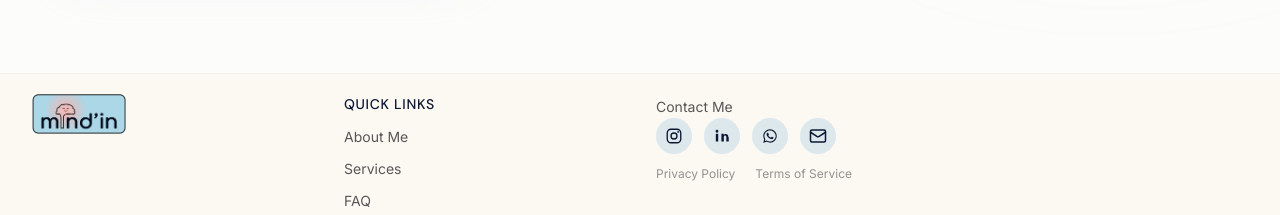
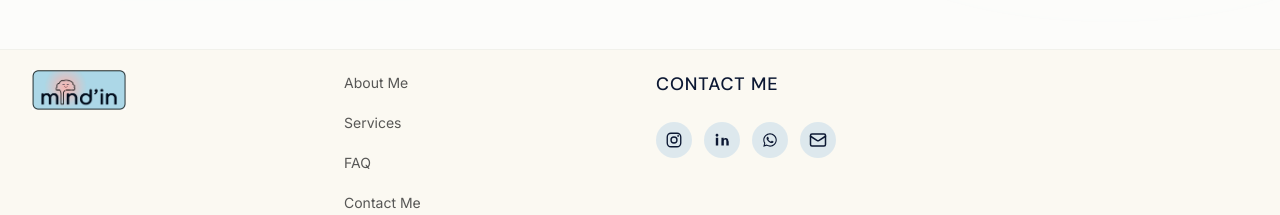
Before and after one commit to VenikaS/mindin-website, a Next.js app: page /about in a window 1280 px wide. Shown: the part 1858-2073 px from the top of the page. Built offline with nearby package versions, Linux system fonts and the light colour scheme.

Commit message:
about me section changes

```diff
--- a/src/app/about/page.tsx
+++ b/src/app/about/page.tsx
@@ -17,8 +17,8 @@ export default function AboutPage() {
       {/* Main Container */}
       <div className="relative z-10 mx-auto max-w-7xl px-6 md:px-8 pt-2 md:pt-4">
         {/* Therapist Bio Section */}
-        <div className="grid grid-cols-1 lg:grid-cols-12 gap-16 items-center mb-32">
-          <div className="lg:col-span-5 relative w-full max-w-md mx-auto">
+        <div className="grid grid-cols-1 lg:grid-cols-12 gap-16 items-start mb-32">
+          <div className="lg:col-span-5 relative w-full max-w-md mx-auto pt-2">
             <div className="absolute -inset-4 border border-primary/10 rounded-[3rem] -z-10" />
             <div className="rounded-[3rem] overflow-hidden aspect-[4/5] shadow-soft-blue w-full">
               <img
@@ -28,7 +28,7 @@ export default function AboutPage() {
               />
             </div>
           </div>
-          <div className="lg:col-span-7 space-y-6 md:pt-6">
+          <div className="lg:col-span-7 space-y-6">
             <div className="space-y-2">
               <h2 className="text-3xl md:text-4xl font-display text-text-navy flex flex-wrap items-baseline gap-2">
                 <span>Venika Singhal</span>
--- a/src/components/Footer.tsx
+++ b/src/components/Footer.tsx
@@ -72,9 +72,8 @@ export default function Footer() {
 
           {/* Quick Links */}
           <div className="md:col-span-3">
-            <h4 className="text-text-navy text-sm font-bold uppercase tracking-wider mb-2.5">Quick Links</h4>
-            <ul className="flex flex-col gap-2">
-              {["About Me", "Services", "FAQ"].map((link) => (
+            <ul className="flex flex-col gap-4">
+              {["About Me", "Services", "FAQ", "Contact Me"].map((link) => (
                 <li key={link}>
                   <Link
                     href={
@@ -96,14 +95,9 @@ export default function Footer() {
           </div>
 
           {/* Socials & Emergency Disclaimer */}
-          <div className="md:col-span-6 space-y-3">
-            <Link
-              href="/contact"
-              className="text-text-charcoal/80 text-sm hover:text-primary transition-colors"
-            >
-              Contact Me
-            </Link>
-            <div className="flex items-center gap-3">
+          <div className="md:col-span-6 space-y-4">
+            <h4 className="text-text-navy text-lg font-bold uppercase tracking-wider">Contact Me</h4>
+            <div className="flex items-center gap-3 pt-2">
               {contactLinks.map(({ label, href, icon: Icon }) => (
                 <a
                   key={label}
@@ -118,14 +112,6 @@ export default function Footer() {
                 </a>
               ))}
             </div>
-            <div className="flex items-center gap-5">
-              <Link href="/privacy" className="text-text-charcoal/50 hover:text-primary text-xs transition-colors">
-                Privacy Policy
-              </Link>
-              <Link href="/terms" className="text-text-charcoal/50 hover:text-primary text-xs transition-colors">
-                Terms of Service
-              </Link>
-            </div>
           </div>
         </div>
 
--- a/src/components/Navbar.tsx
+++ b/src/components/Navbar.tsx
@@ -29,11 +29,6 @@ const navLinks = [
   {
     href: "/contact",
     label: "Contact Me",
-    children: [
-      { href: "/contact", label: "Enquiry Form" },
-      { href: "https://wa.me/919625088869", label: "WhatsApp" },
-      { href: "mailto:psychologist.venikas@gmail.com", label: "Email" },
-    ],
   },
 ];
 
```
